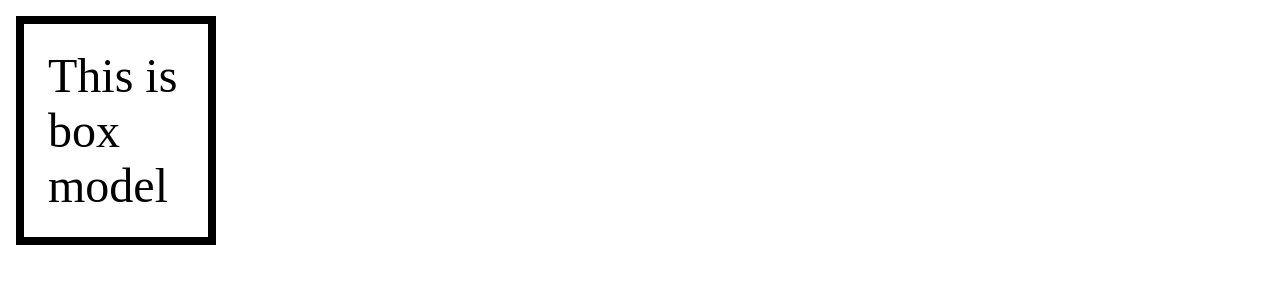
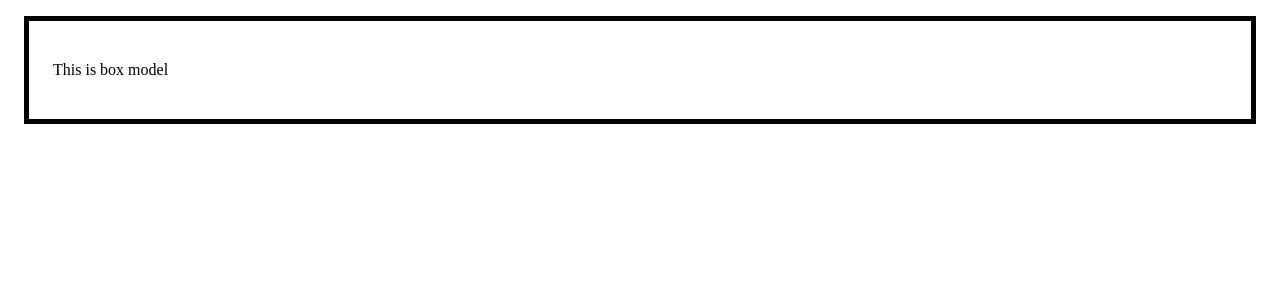
Before and after one commit to divya29113/myfirstrepository, a plain HTML site: page unit.html in a window 1280 px wide. Drawn offline with Linux system fonts and the light colour scheme.

Commit message:
flex topic

```diff
--- /dev/null
+++ b/flex.css
@@ -0,0 +1,25 @@
+*{
+    padding: 0;
+    margin: 0;
+    box-sizing: border-box;
+}
+
+body{
+
+    width: 50%;
+    height: 100vh;
+
+}
+.box{
+    border: 2px solid red;
+    width: 100px;
+    height: 100px;
+}
+#flex-container{
+    border: 2px solid black;
+    display: flex;
+    flex-direction: row;
+    justify-content: center;
+    align-items: center;
+
+}
--- a/unit.css
+++ b/unit.css
@@ -11,15 +11,9 @@
 #second{
     font-size:2em;
 }*/
-*{
-    padding: 0px;
-    margin: 0px;
-    box-sizing: border-box;
-}
-p{
-    font-size: 3rem;
+#outerdiv{
+    font-size: 1rem;
     padding: 24px;
     margin: 16px;
-    border: 8px solid black;
-    width: 200px;
+    border: 5px solid black;
 }
--- a/unit.html
+++ b/unit.html
@@ -20,9 +20,13 @@
         Lorem ipsum dolor sit amet consectetur adipisicing elit. Laudantium id repellat libero nihil enim dolore unde odio commodi delectus vero iusto, necessitatibus adipisci facere quasi architecto consectetur quaerat rerum recusandae!
     </p>
     </div>-->
+    <div id="outerdiv">
     <p>
         This is box model
+
     </p>
+    </div>
+
 
 </body>
 </html>
```
Also changed, not shown: flex.html (added, +19 -0 lines), position.css (added), position.html (added).
